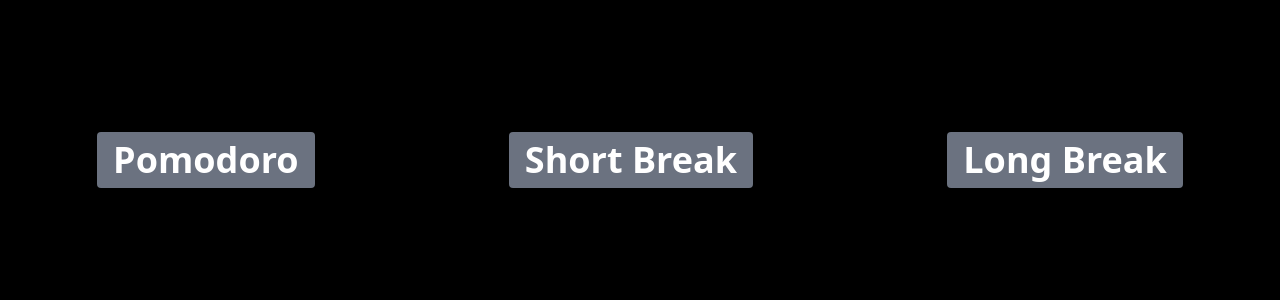
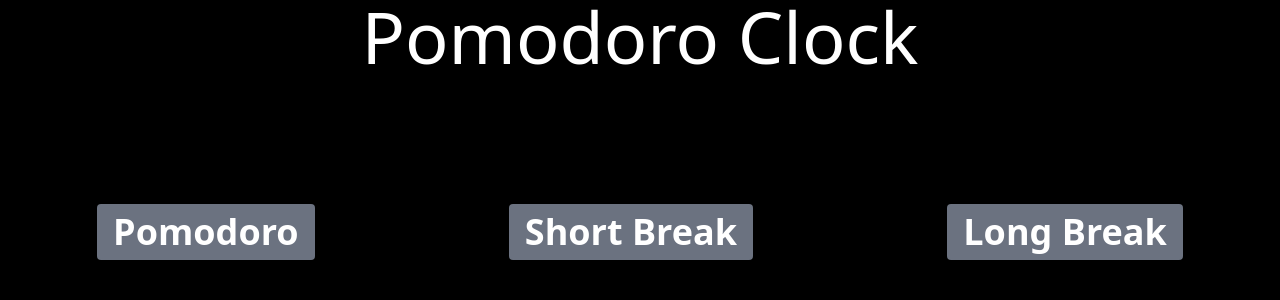
Before and after one commit to p0nch0d3v/pomodoro-clock, a React (Vite) app: page / in a window 1280 px wide. Shown: the top 300 px of the page. Built offline with nearby package versions, Linux system fonts and the light colour scheme.

Commit message:
UI updates

```diff
--- a/index.html
+++ b/index.html
@@ -4,7 +4,7 @@
     <meta charset="UTF-8" />
     <link rel="icon" type="image/svg+xml" href="/src/favicon.svg" />
     <meta name="viewport" content="width=device-width, initial-scale=1.0 maximum-scale=1" />
-    <title>Vite App</title>
+    <title>Pomodoro Clock</title>
   </head>
   <body>
     <div id="root"></div>
--- a/package.json
+++ b/package.json
@@ -1,7 +1,7 @@
 {
   "name": "pomodoro-clock",
   "private": true,
-  "version": "0.0.0",
+  "version": "0.1.0",
   "scripts": {
     "dev": "vite",
     "build": "vite build",
--- a/src/components/pomodoro-header.jsx
+++ b/src/components/pomodoro-header.jsx
@@ -3,6 +3,10 @@ import 'react';
 export default function PomodoroHeader({ className, isTimerRunning, setPomodoro, setShortBreak, setLongBreak }) {
     const commonButtonClass = "text-4xl text-white font-bold py-2 px-4 rounded text-ellipsis overflow-hidden max-w-fit whitespace-nowrap text-4.5vw disabled:opacity-50"
     return (
+        <>
+            <section className="flex justify-center justify-items-center content-center items-center">
+                <span className="text-center text-7xl">Pomodoro Clock</span>
+            </section>
             <section className={'pomodoro-header ' + className}>
                 <button disabled={isTimerRunning}
                         className={"bg-gray-500 hover:bg-gray-700 " + commonButtonClass}
@@ -14,5 +18,6 @@ export default function PomodoroHeader({ className, isTimerRunning, setPomodoro,
                         className={"bg-gray-500 hover:bg-gray-700 " + commonButtonClass}
                         onClick={setLongBreak}>Long Break</button>
             </section>
+        </>
     )
 }
```
Also changed, not shown: src/favicon.svg, 1 other file (tests, documents, lock files or other folders). Lines whose indentation alone changed are shown as unchanged.
